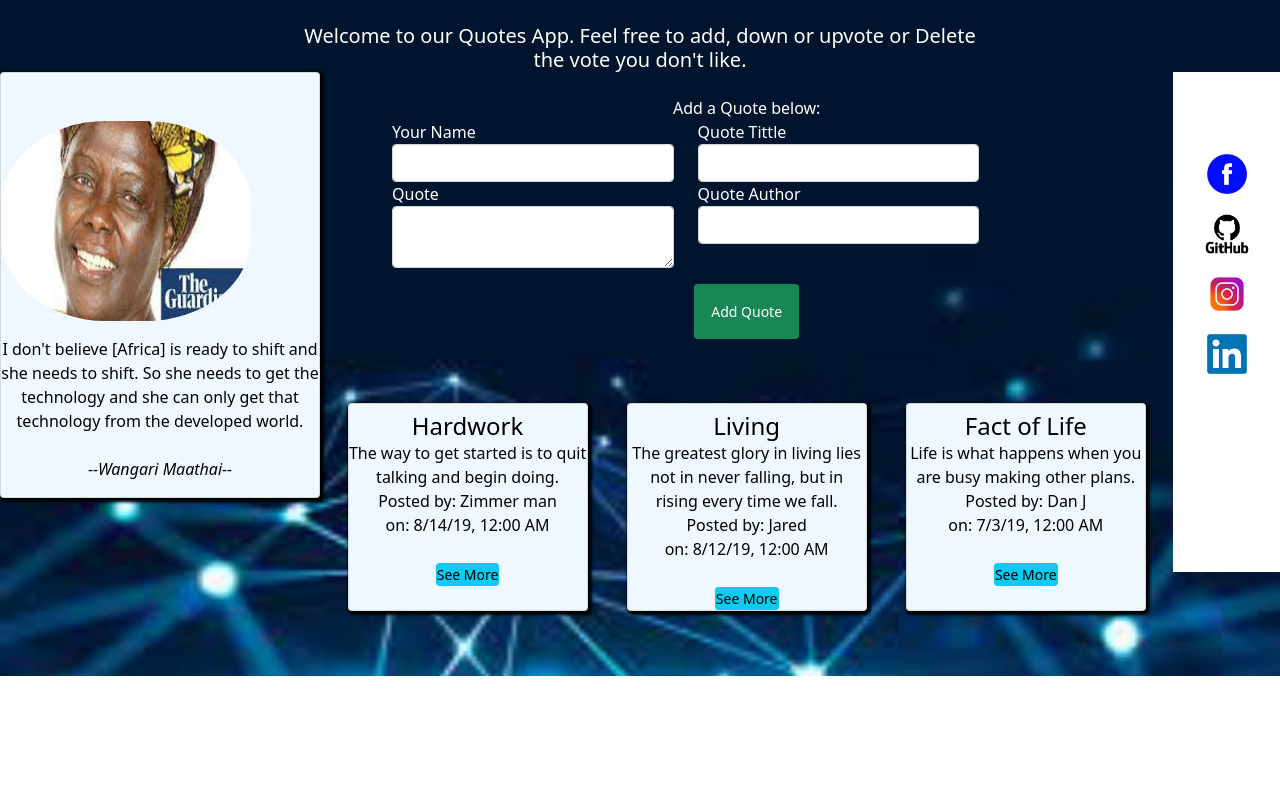
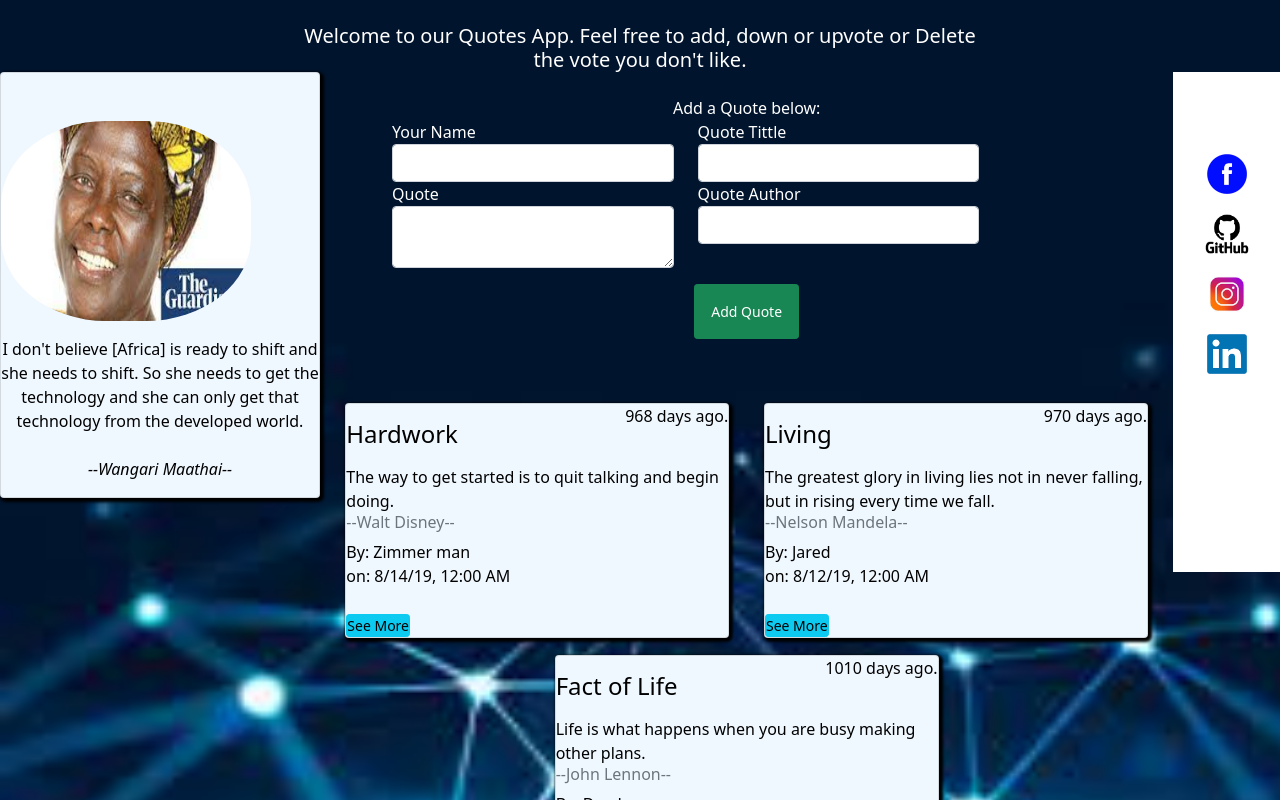
Before and after one commit to gilbertKorir/quotes-app, an Angular app: page / in a window 1280 px wide. Shown: the top 800 px of the page. Built offline with nearby package versions, Linux system fonts and the light colour scheme.

Commit message:
st: styling the flex direction for component details

```diff
--- a/src/app/quote-details/quote-details.component.css
+++ b/src/app/quote-details/quote-details.component.css
@@ -0,0 +1,4 @@
+.detail{
+    padding: 3px;
+    /* justify-content: space-around; */
+}
--- a/src/app/quote-details/quote-details.component.html
+++ b/src/app/quote-details/quote-details.component.html
@@ -1,6 +1,5 @@
-<h6 class="card-subtitle mb-2 text-muted"></h6>
-<div class="container-fluid pt-3 pb-3" id="buttons">
-  <button class="btn btn-sm btn-success" (click)="upvote()">Upvote</button>&nbsp;&nbsp;{{upvotes}}&nbsp;&nbsp;
-  <button class="btn btn-sm btn-warning" id="hate" (click)="downvote()">Downvote</button> &nbsp;&nbsp;{{downvotes}}&nbsp;&nbsp;
+<div class="container-fluid detail pt-3 pb-3">
+  <button class="btn btn-sm btn-success" (click)="upvote()">Upvote</button>: &nbsp;&nbsp;&nbsp;{{upvotes}} <br><br>
+  <button class="btn btn-sm btn-warning" id="hate" (click)="downvote()">Downvote</button> &nbsp;{{downvotes}} <br> <br>
   <button class="btn btn-sm btn-danger" id="del" (click)='deleteQuote(true)'>Delete</button>
 </div>
--- a/src/app/quotes/quotes.component.html
+++ b/src/app/quotes/quotes.component.html
@@ -24,16 +24,20 @@
                         <!-- <app-quotes-form></app-quotes-form> -->
                         <app-quotes-form (add)="addedQuote($event)"></app-quotes-form>
                     </div>
-                    <div class="mx-2 pt-5 text-center text-black">
+                    <div class="mx-2 pt-5 text-black">
                         <div class="all-cards">
-                            <div *ngFor="let quote of myQuotes; let i= index" class="card" style="width: 15rem;">
+                            <div *ngFor="let quote of myQuotes; let i= index" class="card" style="width: 24rem;">
                                 <div class="card-body ">
-                                    <h4 class="card-title pt-2" appHighlightQoute >{{quote.title}}</h4>
-                                    <p class="card-text" id="param">{{quote.quote}}</p>
-                                    <span class="card-subtitle mb-2">Posted by: <span id="name">{{quote.name}}</span><br>
+                                    <span id="when" style="float: right;">{{quote.datePosted|datePipe}} days ago.</span>
+                                    <h4 class="card-title pt-3" appHighlightQoute>{{quote.title}}</h4>
+                                    <p class="card-text pt-3" id="param" >{{quote.quote}}</p>
+                                    <h6 class="card-subtitle mb-2 text-muted"> --{{quote.author}}-- </h6>
+                                    <span class="card-subtitle mb-2">By: <span id="name">{{quote.name}}</span><br>
                                     <span id="date">on: <span id="datecolor">{{quote.datePosted|date:'short'}}</span></span></span>
-                                    <br><br><button (click)='displayInfo(i)' class="btn btn-info btn-sm" id="quotes-button" >See More</button>
-                                    <app-quote-details *ngIf="quote.Info" (isRead)='quoteDelete($event,i)'></app-quote-details>
+                                    <br><br><button (click)='displayInfo(i)' class="btn btn-info btn-sm text-center" id="quotes-button" >See More</button>
+                                    <div>
+                                        <app-quote-details *ngIf="quote.Info" (isRead)='quoteDelete($event,i)'></app-quote-details>
+                                    </div>
                                 </div>
                             </div>
                         </div>
```
